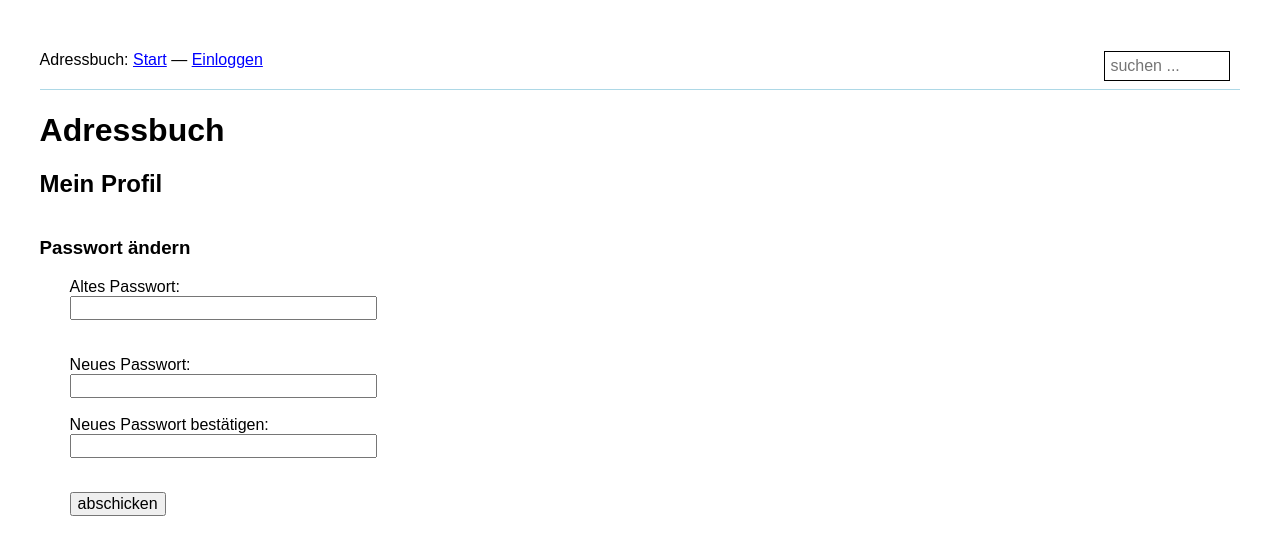
After one commit to fapeg/adressbuch, a Flask app: page /profile in a window 1280 px wide. The commit adds this page. Shown: the top 555 px of the page. Run offline with Flask 2, Linux system fonts and the light colour scheme; some web fonts are replaced.

Commit message:
password ändern funktion

```diff
--- a/main.py
+++ b/main.py
@@ -9,7 +9,7 @@ import datetime, hashlib, os, re
 from flask.ext.wtf import Form
 from flask.ext.login import LoginManager
 from wtforms import TextField, BooleanField, PasswordField, HiddenField
-from wtforms.validators import Required
+from wtforms.validators import Required, EqualTo, Length
 from flask.ext.login import login_user, logout_user, current_user, login_required
 
 app = Flask(__name__)
@@ -121,6 +121,10 @@ class LoginForm(Form):
     password = PasswordField('password', validators = [Required("Bitte ein Passwort eingeben!")])
     remember_me = BooleanField('remember_me', default = False)
 
+class ChangePassForm(Form):
+    password_old = PasswordField('password_old', validators = [Required("Bitte altes Passwort eingeben!")])
+    password1    = PasswordField('password1', validators = [Required("Bitte ein neues Passwort eingeben!"), Length(min=8, message=u"Passwort muss mindestens 8 Zeichen lang sein!")])
+    password2    = PasswordField('password2', validators = [Required("Bitte ein neues Passwort eingeben!"), EqualTo('password1', message=u'Passwörter müssen übereinstimmen!')])
 
 
 @app.route('/')
@@ -129,6 +133,22 @@ def hello_world():
     entries=Entry.query.with_entities(Entry.vorname,Entry.name,Entry.titel, Entry.strasse,Entry.plz,Entry.ort,Entry.geburtsdatum,Entry.festnetz,Entry.mobil,Entry.email,Entry.homepage,Entry.twitter)
     return render_template('anzeige.htm', entries=entries, searchform=searchform)
 
+
+@app.route('/profile', methods = ['GET', 'POST'])
+def profile():
+    searchform = SearchForm(csrf_enabled=False)
+    passwordform = ChangePassForm()
+    if passwordform.validate_on_submit():
+        user = User.query.filter_by(username=session['username']).first()
+        if user is not None and user.passwort == hashlib.md5(passwordform.password_old.data).hexdigest():
+            neues_pw = hashlib.md5(passwordform.password1.data).hexdigest()
+            query = text("UPDATE benutzer SET passwort=:passwort WHERE username=:username")
+            db.engine.execute(query, username=session['username'], passwort=neues_pw)
+            flash(u"Passwörter geändert!", 'accept')
+        else:
+            flash("Altes Passwort ist falsch!",'error')
+
+    return render_template('profile.htm', searchform=searchform, passwordform=passwordform)
 
 
 
--- a/templates/index.htm
+++ b/templates/index.htm
@@ -12,7 +12,7 @@
   </head>
   <body>
 	 <div id="page">
-    <div>Adressbuch: <a href="/">Start</a> &mdash; {% if session['username'] %}<a href="/edit">Einträge verwalten</a> &mdash; <a href="/logout">Ausloggen</a><div style="display:inline;float:right;"><form class='searchform' name='search' method='get' action='/search'>{{searchform.searchfield(size=10, placeholder='suchen ...')}}</form> <strong>Hallo, {{session['username']}}!</strong></div> {% else %} <a href="/login">Einloggen</a><div style="display:inline;float:right;"><form class='searchform' name='search' method='get' action='/search'>{{searchform.searchfield(size=10, placeholder='suchen ...')}}</form> </div>{% endif %} </div>
+    <div>Adressbuch: <a href="/">Start</a> &mdash; {% if session['username'] %}<a href="/edit">Einträge verwalten</a> &mdash; <a href="/logout">Ausloggen</a><div style="display:inline;float:right;"><form class='searchform' name='search' method='get' action='/search'>{{searchform.searchfield(size=10, placeholder='suchen ...')}}</form> <strong>Hallo, {{session['username']}}!</strong> (<a href="/profile">Passwort ändern</a>)</div> {% else %} <a href="/login">Einloggen</a><div style="display:inline;float:right;"><form class='searchform' name='search' method='get' action='/search'>{{searchform.searchfield(size=10, placeholder='suchen ...')}}</form> </div>{% endif %} </div>
     <hr style='margin-top:20px;'>
     {% with messages = get_flashed_messages(with_categories=true) %}
     {% if messages %}
--- /dev/null
+++ b/templates/profile.htm
@@ -0,0 +1,37 @@
+<!-- extend from base layout -->
+{% extends "index.htm" %}
+
+{% block content %}
+
+<h1>Adressbuch</h1>
+
+<h2>Mein Profil</h2>
+
+
+<div style="float:left;">
+    <h3>Passwort ändern</h3>
+
+<form action="" method="post" name="edit" style="margin-left:30px;">
+    {{passwordform.hidden_tag()}}
+    <p>
+      <label>Altes Passwort:<br>
+      {{passwordform.password_old(size=30)}}</label><br>
+      {% for error in passwordform.errors.password_old %}
+      <span style="color: red;">[{{error}}]</span>
+      {% endfor %}<br><br>
+      <label>Neues Passwort:<br>
+      {{passwordform.password1(size=30)}}</label><br>
+      {% for error in passwordform.errors.password1 %}
+      <span style="color: red;">[{{error}}]</span>
+      {% endfor %}<br>
+      <label>Neues Passwort bestätigen:<br>
+      {{passwordform.password2(size=30)}}</label><br>
+      {% for error in passwordform.errors.password2 %}
+      <span style="color: red;">[{{error}}]</span>
+      {% endfor %}<br>
+  </p>
+    <p><input type="submit" value="abschicken"></p>
+</form>
+</div>
+
+{% endblock %}
--- a/templates/search.htm
+++ b/templates/search.htm
@@ -5,7 +5,7 @@
 
 <h1>Adressbuch</h1>
 
-<h2>Login</h2>
+<h2>Suche</h2>
 Suche nach <strong>{{begriff}}</strong>
 
 <table style="width:600px;">
```
Also changed, not shown: adressen.sqlite.
